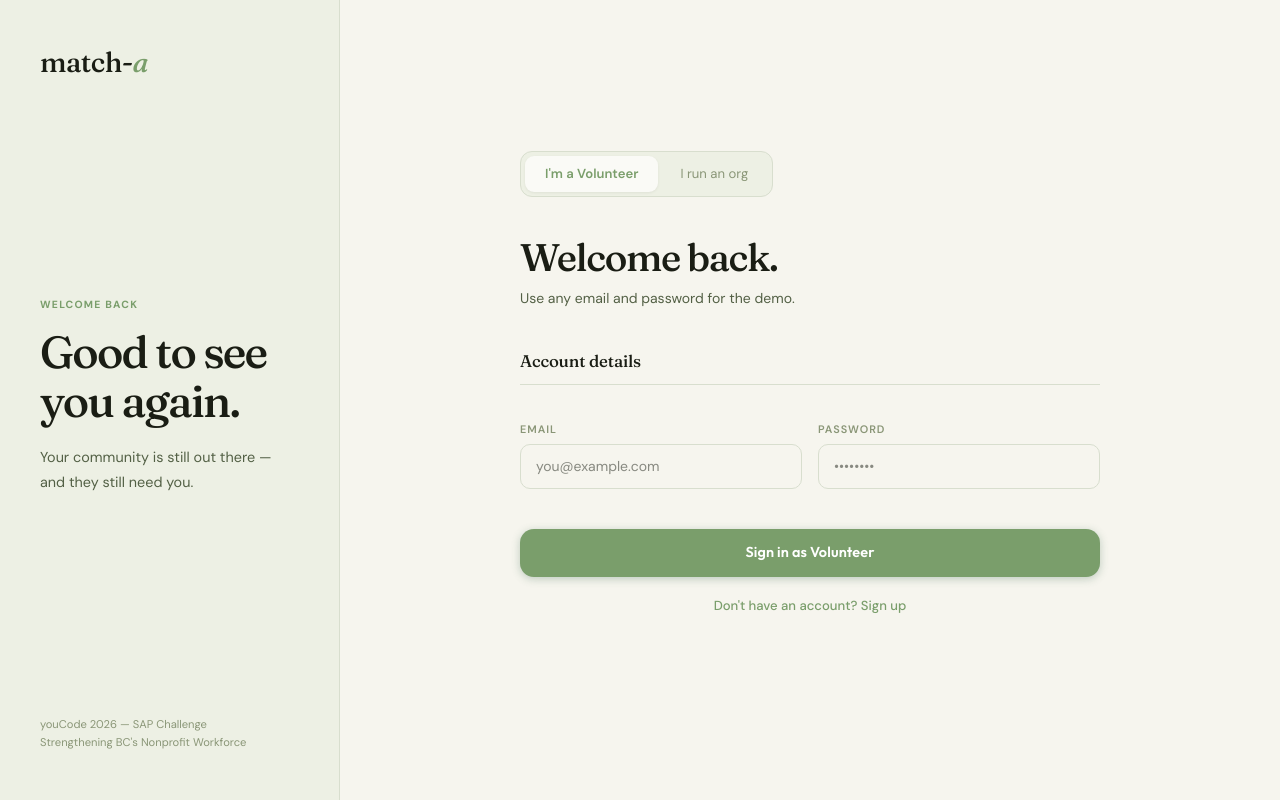
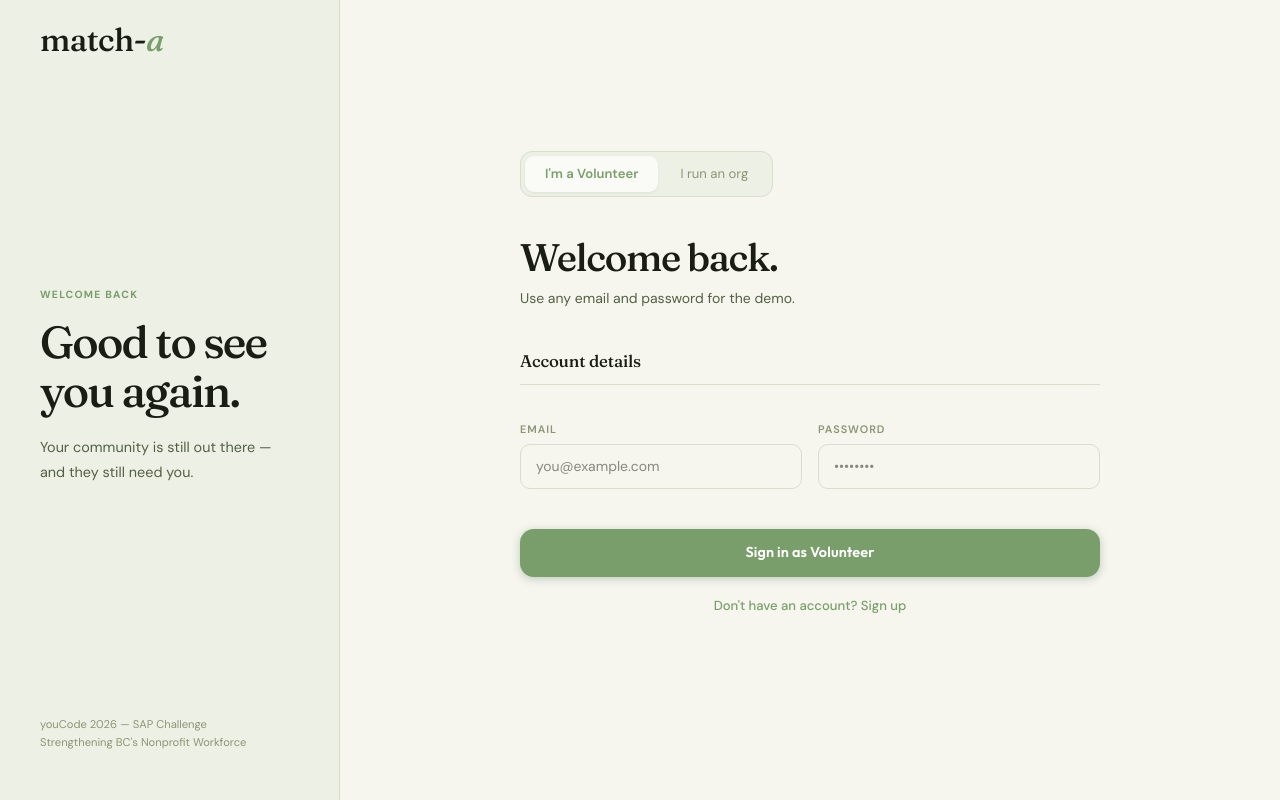
Before and after one commit to nhuang07/youCode2026, a Next.js app: page /auth in a window 1280 px wide. Built offline with nearby package versions, Linux system fonts and the light colour scheme.

Commit message:
fixed logo

```diff
--- a/src/app/auth/page.tsx
+++ b/src/app/auth/page.tsx
@@ -194,7 +194,7 @@ function AuthSidebar({ role, isLogin, step }: { role: UserRole; isLogin: boolean
       display: "flex",
       flexDirection: "column",
       justifyContent: "space-between",
-      padding: "3rem 2.5rem",
+      padding: "1.5rem 2.5rem 3rem",
       background: "var(--bg-secondary)",
       borderRight: "1px solid var(--border-light)",
       minHeight: "100%",
@@ -203,7 +203,7 @@ function AuthSidebar({ role, isLogin, step }: { role: UserRole; isLogin: boolean
       <Link href="/" style={{ textDecoration: "none" }}>
         <div style={{
           fontFamily: "var(--font-display)",
-          fontSize: "1.75rem",
+          fontSize: "2rem",
           fontWeight: 500,
           letterSpacing: "-0.02em",
           color: "var(--text-primary)",
```
